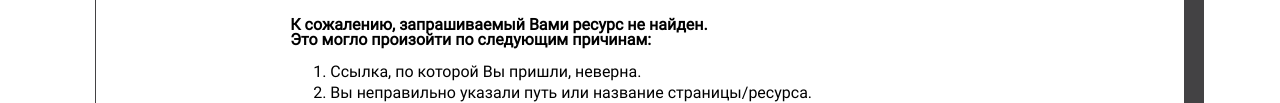
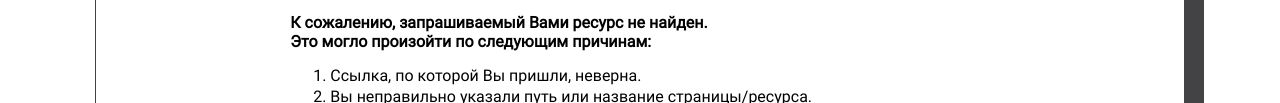
Before and after one commit to oirsobsuir/practice_bsuir, a plain HTML site: page index.html in a window 1280 px wide. Shown: the part 437-540 px from the top of the page. Drawn offline with Linux system fonts and the light colour scheme.

Commit message:
update line-height of error-message

```diff
--- a/style.css
+++ b/style.css
@@ -180,7 +180,7 @@ html {
 
 .error-message strong {
     display: inline-block;
-    line-height: 0.95;
+   /* line-height: 0.95;*/
     margin-bottom: 15px;
 }
 
```
